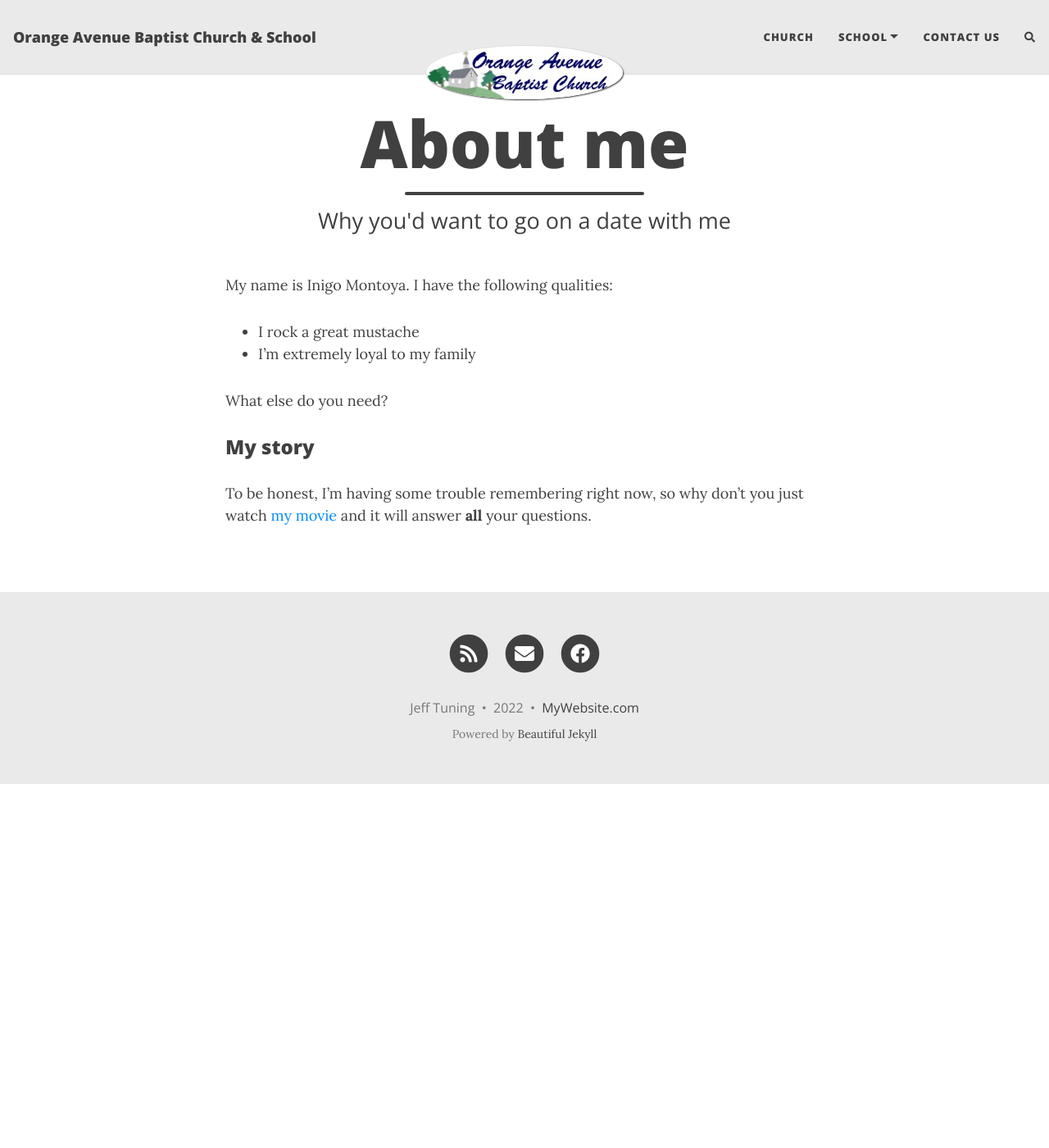
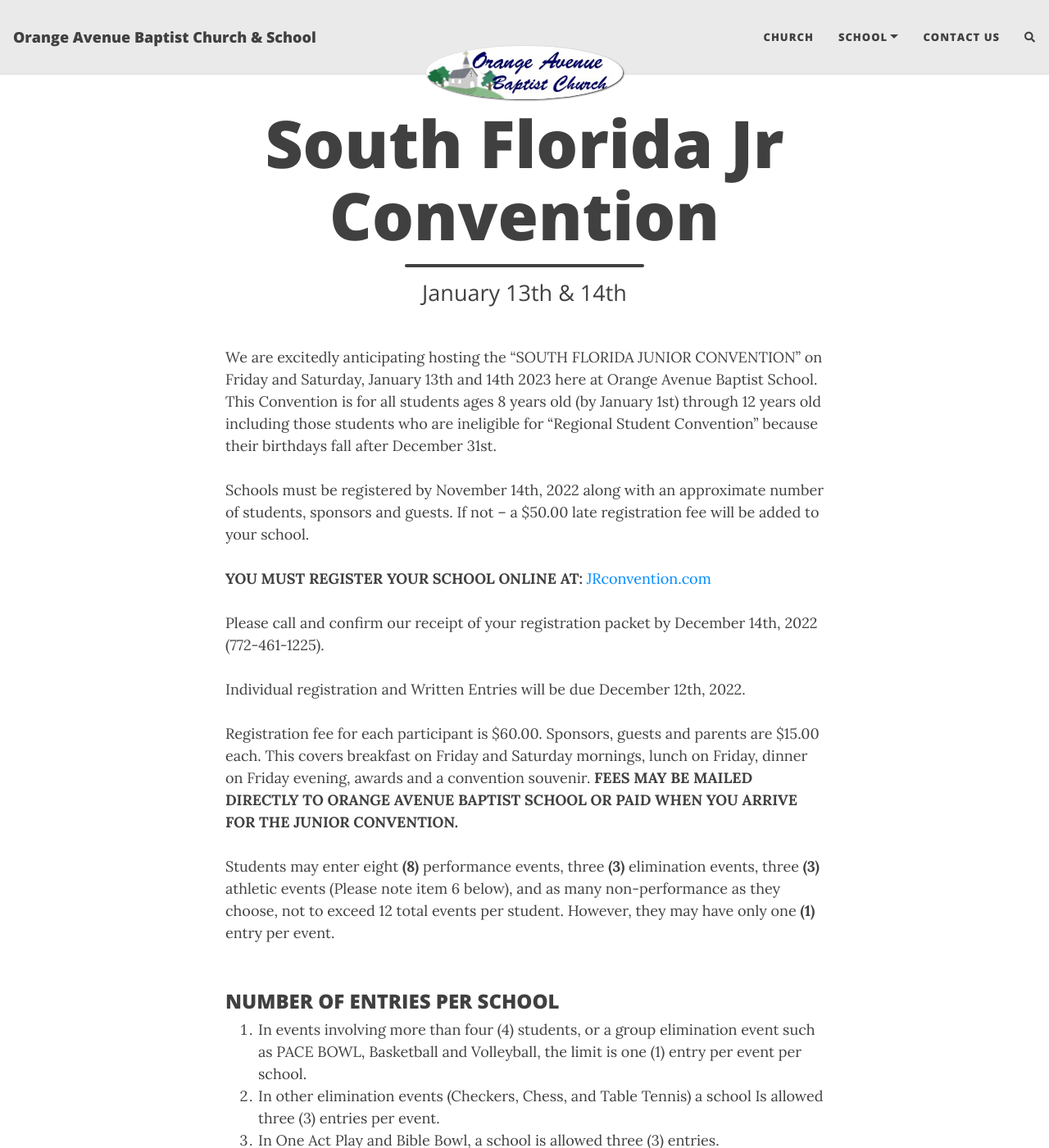
Before and after one commit to techdouttech/oabc-website, a Jekyll site: the page built from convention.md, in a window 1280 px wide and 1400 px high. Shown: the whole window at 82% size. Built offline with Jekyll 4.4.1, drawn with Linux system fonts in a browser that asks for light colours; nearby versions of some CDN libraries; comment, search, counter and statistics services are not loaded; some of the changed text lies outside the part shown.

Commit message:
Convention Page update and spelling corrections

```diff
--- a/_config.yml
+++ b/_config.yml
@@ -19,7 +19,7 @@
     - School Information: "school"
     - School Calendar: "calendar"
     - Student Handbook: "handbook"
-    - Jr Convention: "convention"
+    - South FL Jr Convention: "convention"
   Contact Us: "contact"
 #  Resources:
 #    - Beautiful Jekyll: "https://beautifuljekyll.com"
@@ -30,7 +30,7 @@
 
 # Image to show in the navigation bar - works best with a square image
 # Remove this parameter if you don't want an image in the navbar
-avatar: "/assets/img/Orane-Avenue-Baptist-Church.jpg"
+avatar: "/assets/img/Orange-Avenue-Baptist-Church.jpg"
 
 # By default, the image is cut into a circle. You can disable this behaviour by setting 'round-avatar: false'
 round-avatar: true
--- a/convention.md
+++ b/convention.md
@@ -1,17 +1,24 @@
 ---
 permalink: /convention/
 layout: page
-title: About me
-subtitle: Why you'd want to go on a date with me
+title: South Florida Jr Convention
+subtitle: January 13th & 14th
 ---
+We are excitedly anticipating hosting the “SOUTH FLORIDA JUNIOR CONVENTION” on Friday and Saturday, January 13th and 14th 2023 here at Orange Avenue Baptist School. This Convention is for all students ages 8 years old (by January 1st) through 12 years old including those students who are ineligible for “Regional Student Convention” because their birthdays fall after December 31st.<br /><br />
+Schools must be registered by November 14th, 2022 along with an approximate number of students, sponsors and guests. If not – a $50.00 late registration fee will be added to your school.<br /><br />
+**YOU MUST REGISTER YOUR SCHOOL ONLINE AT:** [JRconvention.com](https://www.jrconvetnion.com) <br /><br />
+Please call and confirm our receipt of your registration packet by December 14th, 2022 (772-461-1225).<br /><br />
+Individual registration and Written Entries will be due December 12th, 2022.<br /><br />
+Registration fee for each participant is $60.00. Sponsors, guests and parents are $15.00 each. This covers breakfast on Friday and Saturday mornings, lunch on Friday, dinner on Friday evening, awards and a convention souvenir. **FEES MAY BE MAILED DIRECTLY TO ORANGE AVENUE BAPTIST SCHOOL OR PAID WHEN YOU ARRIVE FOR THE JUNIOR CONVENTION.**<br /><br />
+Students may enter eight **(8)** performance events, three **(3)** elimination events, three **(3)** athletic events (Please note item 6 below), and as many non-performance as they choose, not to exceed 12 total events per student. However, they may have only one **(1)** entry per event.<br /><br />
 
-My name is Inigo Montoya. I have the following qualities:
-
-- I rock a great mustache
-- I'm extremely loyal to my family
-
-What else do you need?
-
-### My story
-
-To be honest, I'm having some trouble remembering right now, so why don't you just watch [my movie](https://en.wikipedia.org/wiki/The_Princess_Bride_%28film%29) and it will answer **all** your questions.
+### NUMBER OF ENTRIES PER SCHOOL
+1.	In events involving more than four (4) students, or a group elimination event such as PACE
+BOWL, Basketball and Volleyball, the limit is one (1) entry per event per school.
+2.	In other elimination events (Checkers, Chess, and Table Tennis) a school Is allowed three (3)
+entries per event.
+3.	In One Act Play and Bible Bowl, a school is allowed three (3) entries.
+4.	In all other event, a school is allowed six (6) entries per event.
+5.	Each contestant may have only one (1) entry in an event. (For example, your school may have
+two (2) vocal mixed trios, but no student may be entered in both.)
+6.	Students who participate in any athletic events must enter at least one (1) nonathletic event.
```
Also changed, not shown: assets/img/Orange-Avenue-Baptist-Church.jpg (renamed from assets/img/Orane-Avenue-Baptist-Church.jpg).
